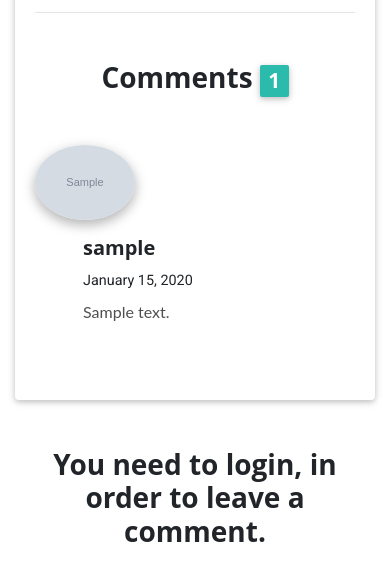
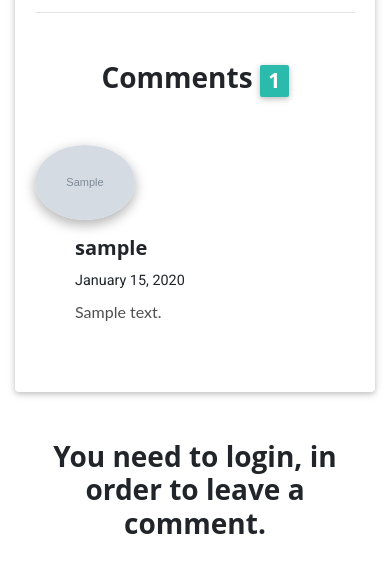
Before and after one commit to kestvir/django-blog, a Django app: page /post/1/ in a window 390 px wide. Shown: the part 663-1235 px from the top of the page. Run offline with Django 3.2, Linux system fonts and the light colour scheme; tables that the repository leaves empty hold one stand-in row (values such as "Sample post"); grey boxes marked "Sample" are stand-in pictures; some libraries are stand-ins or nearby versions.

Commit message:
changed comment styles

```diff
--- a/blog/templates/blog/post_detail.html
+++ b/blog/templates/blog/post_detail.html
@@ -128,7 +128,7 @@
                   <!--First row-->
 
                   {% for comment in post.ordered_by_date_comments %}
-                  <div class="row mb-5">
+                  <div class="row comment-row">
                     <!--Image column-->
                     <div class="col-sm-2 col-12 mb-3">
                       <img
--- a/static/css/main.css
+++ b/static/css/main.css
@@ -283,17 +283,25 @@ li {
   margin-bottom: 1rem !important;
 }
 
+.comment-row {
+  margin-bottom: 5rem;
+}
+
 @media screen and (max-width: 768px) {
-  .comment-list img {
+  .comment-list .avatar {
     max-width: 75px;
   }
+  .comment-row {
+    margin-bottom: 2.5rem;
+  }
   .comment-info {
-    padding-left: 3rem;
+    padding-left: 2.5rem;
   }
 }
 
 @media screen and (max-width: 576px) {
   .comment-list {
+    padding-left: 0;
   }
 }
 
```
